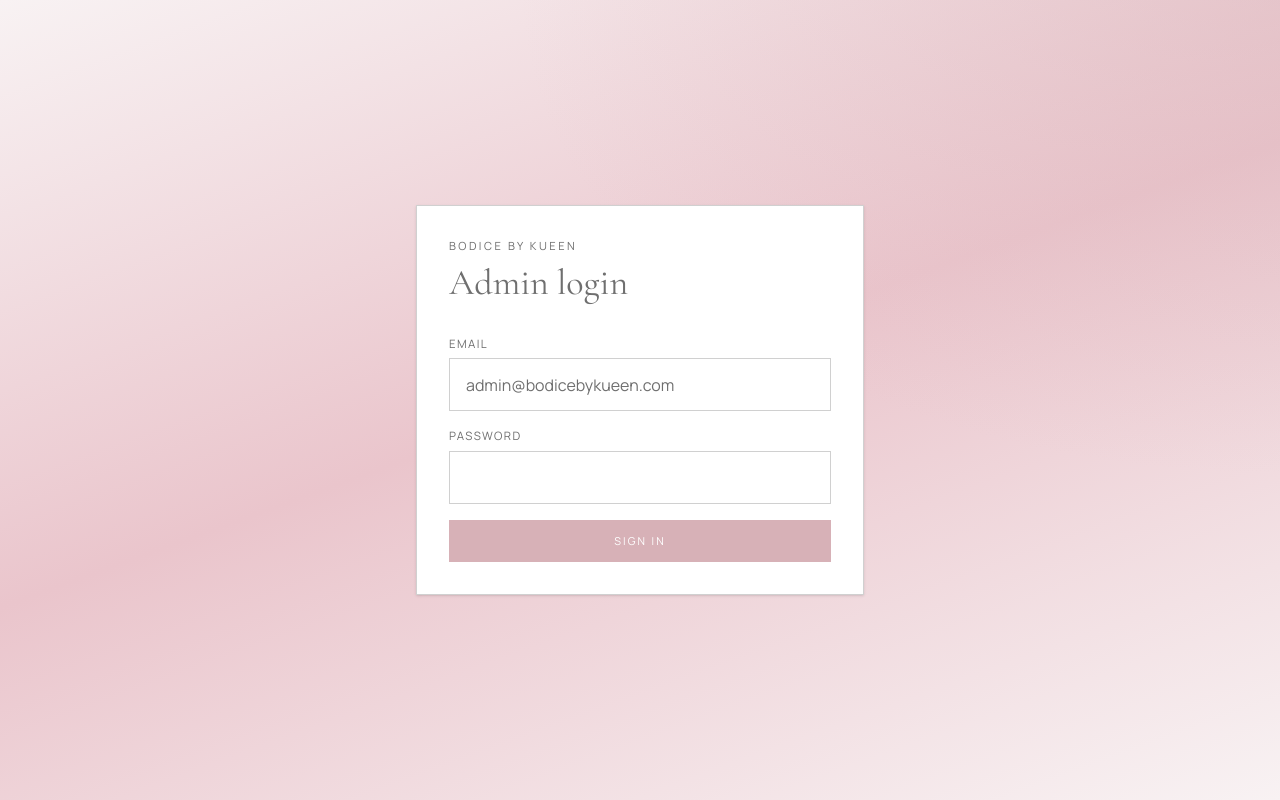
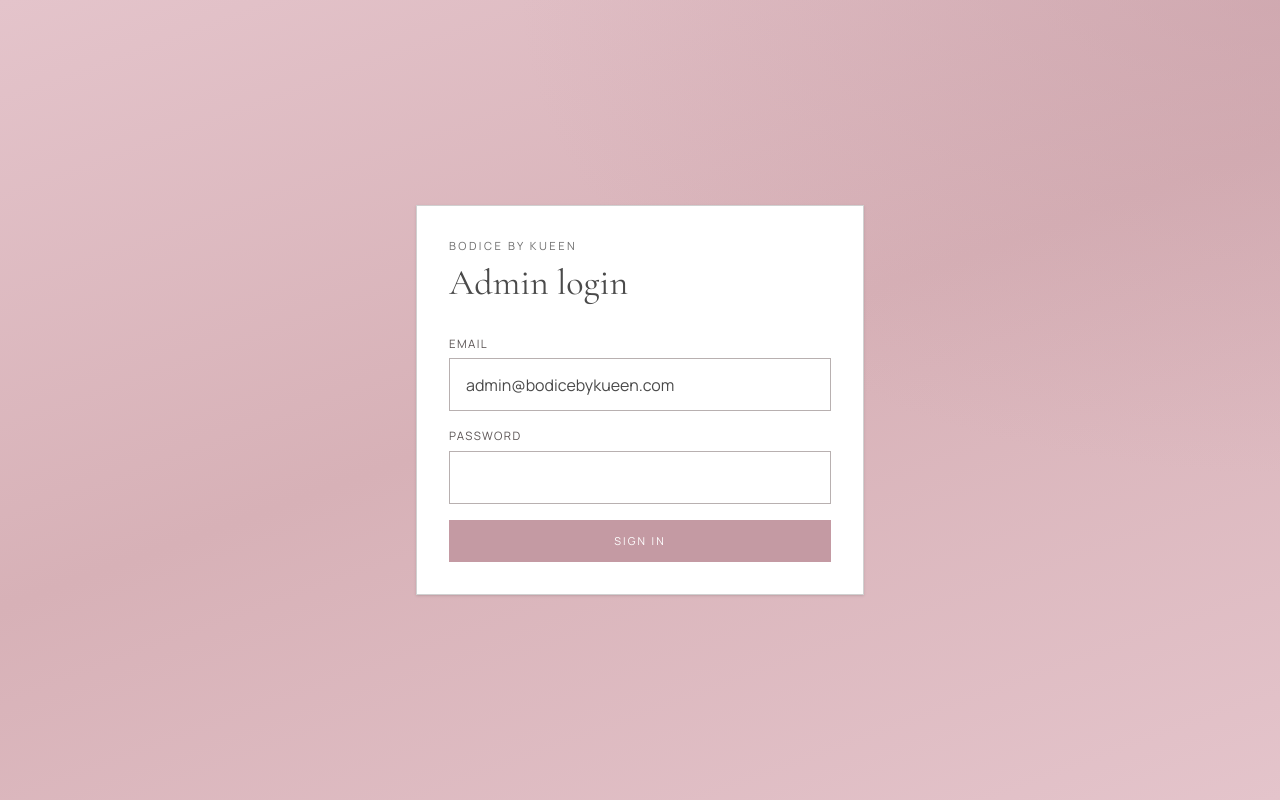
Before and after one commit to sackeydede53-rgb/bodicebykueen, a Next.js app: page /admin/login in a window 1280 px wide. Built offline with nearby package versions, Linux system fonts and the light colour scheme; no server answers.

Commit message:
Deepen dusty pink interface colours for better contrast.
Shift backgrounds and accents darker so brand text is easier to read.

Co-authored-by: Cursor <cursoragent@cursor.com>

```diff
--- a/src/app/globals.css
+++ b/src/app/globals.css
@@ -1,60 +1,60 @@
 @import "tailwindcss";
 
-/* Brand palette: Dusty Pink + Gray
-   Medium Dusty Pink #D7B1B7 · Light Pink #EAC5CC · Light Gray #D0D0D0 · Dark Gray #6F6F6F */
+/* Brand palette: Dusty Pink + Gray (deepened for contrast)
+   Accent #C49AA3 · Soft #D7B1B7 · Border #B8B0B0 · Text #4A4A4A */
 
 :root,
 html[data-theme="light"] {
-  --dusty-pink: #d7b1b7;
-  --light-pink: #eac5cc;
-  --light-gray: #d0d0d0;
-  --dark-gray: #6f6f6f;
+  --dusty-pink: #c49aa3;
+  --light-pink: #d7b1b7;
+  --light-gray: #b8b0b0;
+  --dark-gray: #4a4a4a;
 
-  --ink: #f8f2f3;
-  --ink-soft: #eac5cc;
-  --champagne: #d7b1b7;
-  --champagne-deep: #c49aa3;
-  --ivory: #6f6f6f;
-  --ivory-muted: #6f6f6f;
-  --stone: #6f6f6f;
+  --ink: #e4c4cb;
+  --ink-soft: #d7b1b7;
+  --champagne: #c49aa3;
+  --champagne-deep: #b48490;
+  --ivory: #4a4a4a;
+  --ivory-muted: #555555;
+  --stone: #5c5555;
   --on-accent: #ffffff;
   --danger: #8b3a3a;
   --success: #3d5a45;
-  --background: #f8f2f3;
-  --foreground: #6f6f6f;
-  --ghost-border: rgba(111, 111, 111, 0.35);
-  --ghost-bg: rgba(255, 255, 255, 0.55);
-  --ghost-bg-hover: rgba(255, 255, 255, 0.85);
-  --input-border: #d0d0d0;
-  --grain-a: rgba(215, 177, 183, 0.4);
-  --grain-b: rgba(234, 197, 204, 0.35);
-  --grain-base: linear-gradient(180deg, #f8f2f3 0%, #f0e4e7 48%, #f8f2f3 100%);
+  --background: #e4c4cb;
+  --foreground: #4a4a4a;
+  --ghost-border: rgba(74, 74, 74, 0.35);
+  --ghost-bg: rgba(255, 255, 255, 0.4);
+  --ghost-bg-hover: rgba(255, 255, 255, 0.7);
+  --input-border: #b8b0b0;
+  --grain-a: rgba(196, 154, 163, 0.45);
+  --grain-b: rgba(180, 132, 144, 0.28);
+  --grain-base: linear-gradient(180deg, #e8ccd2 0%, #d7b1b7 48%, #e4c4cb 100%);
 }
 
 html[data-theme="dark"] {
-  --dusty-pink: #d7b1b7;
-  --light-pink: #eac5cc;
-  --light-gray: #d0d0d0;
-  --dark-gray: #6f6f6f;
+  --dusty-pink: #c49aa3;
+  --light-pink: #d7b1b7;
+  --light-gray: #b8b0b0;
+  --dark-gray: #4a4a4a;
 
   --ink: #2a2426;
   --ink-soft: #3a3235;
   --champagne: #d7b1b7;
-  --champagne-deep: #eac5cc;
+  --champagne-deep: #e4c4cb;
   --ivory: #f5f0f1;
-  --ivory-muted: #eac5cc;
-  --stone: #d0d0d0;
+  --ivory-muted: #d7b1b7;
+  --stone: #b8b0b0;
   --on-accent: #2a2426;
   --danger: #c46b6b;
   --success: #6a9a78;
   --background: #2a2426;
   --foreground: #f5f0f1;
-  --ghost-border: rgba(234, 197, 204, 0.45);
+  --ghost-border: rgba(215, 177, 183, 0.45);
   --ghost-bg: rgba(42, 36, 38, 0.4);
   --ghost-bg-hover: rgba(42, 36, 38, 0.65);
-  --input-border: rgba(215, 177, 183, 0.35);
-  --grain-a: rgba(215, 177, 183, 0.18);
-  --grain-b: rgba(234, 197, 204, 0.1);
+  --input-border: rgba(196, 154, 163, 0.4);
+  --grain-a: rgba(196, 154, 163, 0.22);
+  --grain-b: rgba(215, 177, 183, 0.12);
   --grain-base: linear-gradient(180deg, #2a2426 0%, #352e31 50%, #2a2426 100%);
 }
 
@@ -207,26 +207,26 @@ a {
 
 .admin-shell {
   background:
-    radial-gradient(ellipse at top right, rgba(215, 177, 183, 0.35), transparent 42%),
-    linear-gradient(160deg, #f8f2f3 0%, #eac5cc 48%, #f8f2f3 100%);
-  color: #6f6f6f;
+    radial-gradient(ellipse at top right, rgba(196, 154, 163, 0.45), transparent 42%),
+    linear-gradient(160deg, #e4c4cb 0%, #d7b1b7 48%, #e4c4cb 100%);
+  color: #4a4a4a;
 }
 
 .admin-shell .input {
   background: rgba(255, 255, 255, 0.9);
-  border: 1px solid #d0d0d0;
-  color: #6f6f6f;
+  border: 1px solid #b8b0b0;
+  color: #4a4a4a;
 }
 
 .admin-shell .label {
-  color: #6f6f6f;
+  color: #5c5555;
 }
 
 .admin-panel {
-  border: 1px solid #d0d0d0;
+  border: 1px solid #b8b0b0;
   background: rgba(255, 255, 255, 0.78);
   backdrop-filter: blur(10px);
-  box-shadow: 0 18px 40px rgba(111, 111, 111, 0.08);
+  box-shadow: 0 18px 40px rgba(74, 74, 74, 0.1);
 }
 
 .admin-badge {
@@ -239,18 +239,18 @@ a {
 }
 
 .admin-badge-ink {
-  background: #6f6f6f;
+  background: #4a4a4a;
   color: #ffffff;
 }
 
 .admin-badge-champagne {
-  background: rgba(215, 177, 183, 0.35);
-  color: #6f6f6f;
+  background: rgba(196, 154, 163, 0.4);
+  color: #4a4a4a;
 }
 
 .admin-badge-soft {
-  background: rgba(208, 208, 208, 0.45);
-  color: #6f6f6f;
+  background: rgba(184, 176, 176, 0.45);
+  color: #4a4a4a;
 }
 
 .admin-badge-success {
@@ -262,7 +262,7 @@ a {
   display: inline-flex;
   align-items: center;
   justify-content: center;
-  background: #d7b1b7;
+  background: #c49aa3;
   color: #ffffff;
   padding: 0.8rem 1.25rem;
   font-size: 0.68rem;
@@ -272,7 +272,7 @@ a {
 }
 
 .admin-btn:hover {
-  background: #c49aa3;
+  background: #b48490;
   color: #ffffff;
 }
 
```
